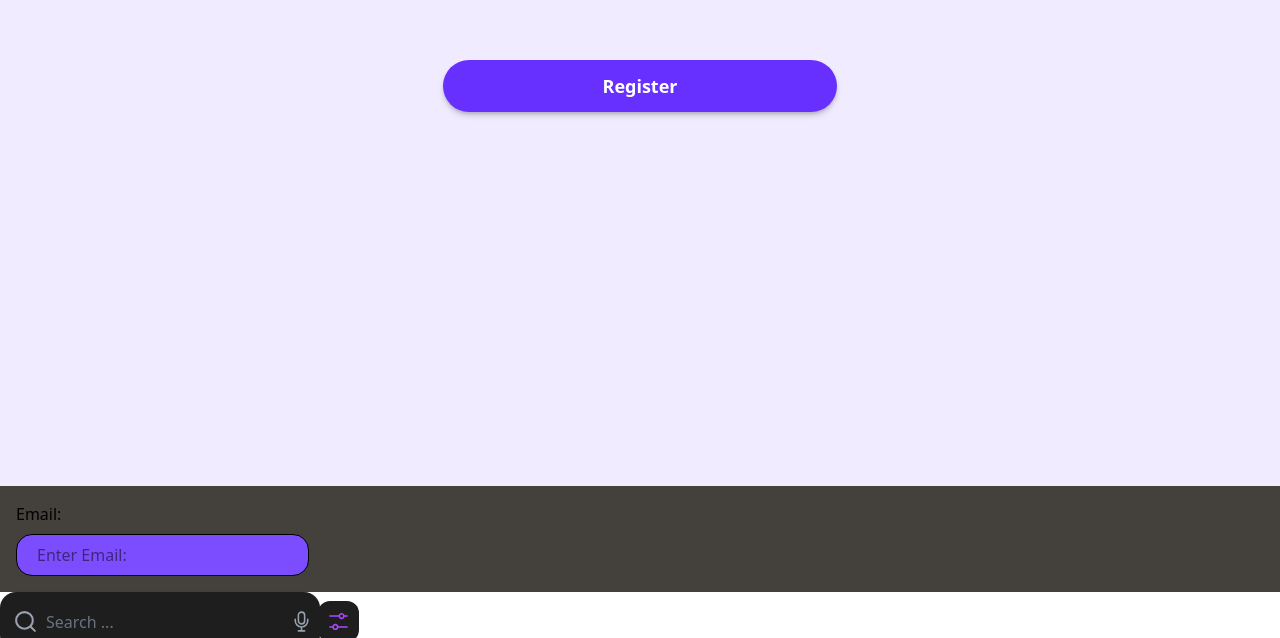
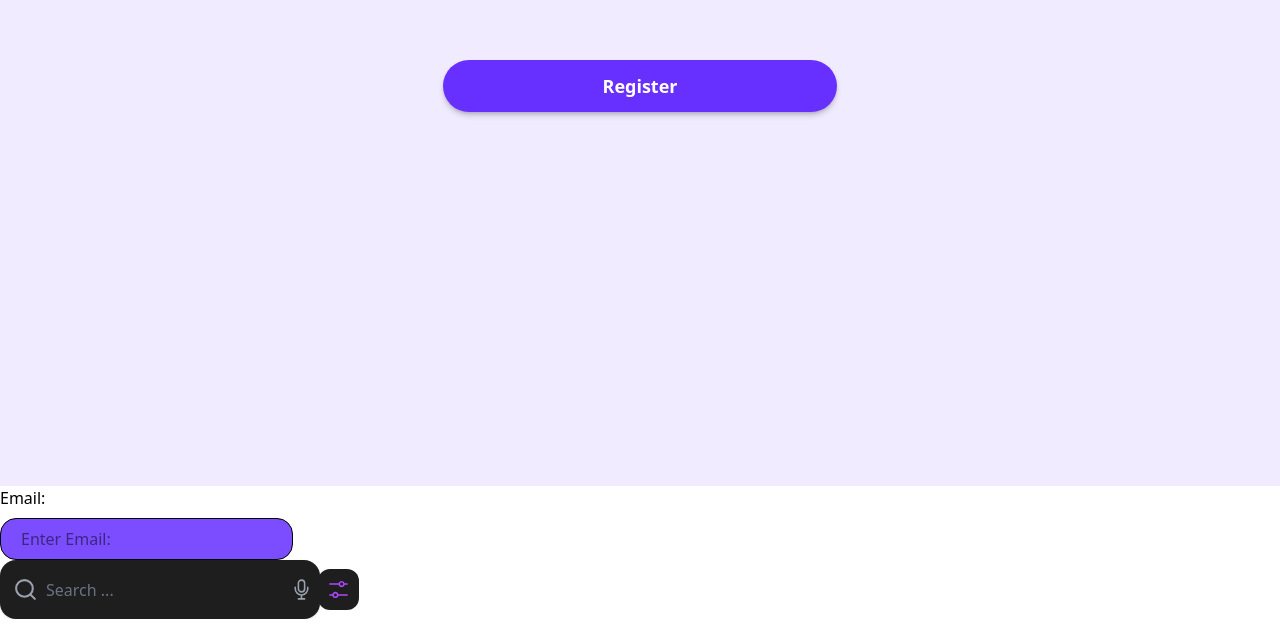
Before and after one commit to Nielson19/mymusicpage, a React app in the folder frontend/: page / in a window 1280 px wide. Shown: the part 314-952 px from the top of the page. Built offline with nearby package versions, Linux system fonts and the light colour scheme; the HTML template or start-up script is replaced by a standard one.

Commit message:
Remove Background Color

```diff
--- a/frontend/src/components/Input.tsx
+++ b/frontend/src/components/Input.tsx
@@ -11,7 +11,7 @@
 
   export default function Input({ size, label, color, icon, type, placeholder }: InputProps) {
     return (
-      <form className="bg-stone-700 p-4">
+      <form>
         {label && <label className="block mb-2">{label}</label>}
 
         <div className="relative">
@@ -25,8 +25,7 @@
           {icon && (
             <button
               type="button"
-              className="absolute right-3 top-1/2 -translate-y-1/2 text-gray-400"
-            >
+              className="absolute right-3 top-1/2 -translate-y-1/2 text-gray-400">
               {icon}
             </button>
           )}
```
